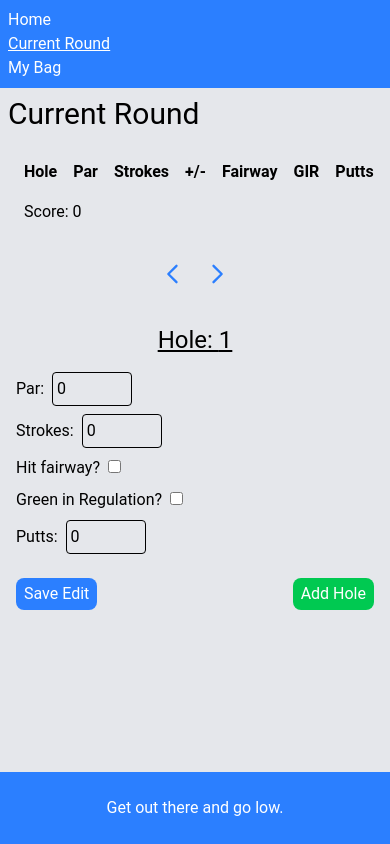
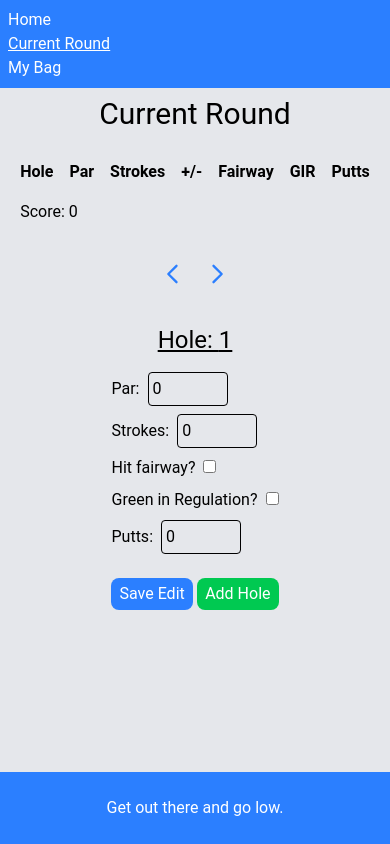
Before and after one commit to Jack-Sprinkle/my-scorecard, a Next.js app: page /current in a window 390 px wide. Built offline with nearby package versions, Linux system fonts and the light colour scheme.

Commit message:
add quick stlying for tablet/desktop

```diff
--- a/app/bag/page.tsx
+++ b/app/bag/page.tsx
@@ -28,7 +28,7 @@ export default function Bag() {
   }
 
   return (
-    <div className="container-sm flex flex-col gap-4">
+    <div className="container-sm flex flex-col gap-4 md: items-center">
       <h1 className="text-3xl">My bag</h1>
       <table className="table-auto mx-auto">
         <thead>
--- a/app/current/page.tsx
+++ b/app/current/page.tsx
@@ -71,7 +71,7 @@ export default function Current() {
     }
   }
   return (
-    <div className="container-sm flex flex-col gap-5">
+    <div className="container-sm flex flex-col gap-5 md: items-center">
       <h1 className="text-3xl">Current Round</h1>
       <Scorecard scorecard={scorecard} setScorecard={setScorecard}/>
       <div className="container-sm flex justify-center gap-4">
```
